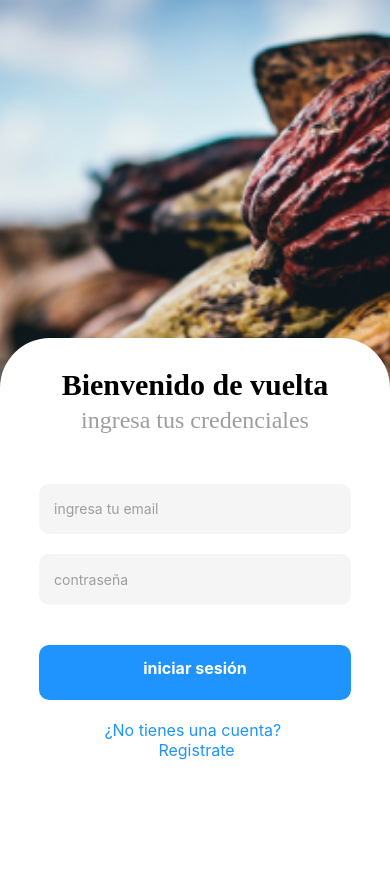
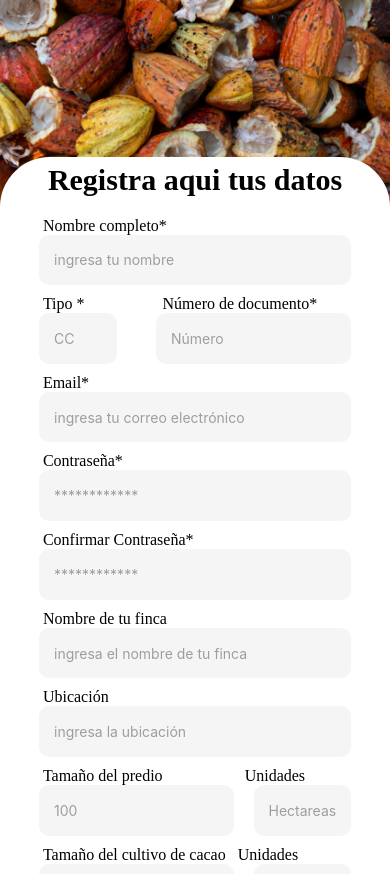
Before and after one commit to wilopz/cacaotech-expo, a React Native app: screen /RegisterScreen in a window 390 px wide. Before the commit the page ends 844 px from the top, so only its background shows below. Built offline with nearby package versions, Linux system fonts and the light colour scheme.

Commit message:
Complete

```diff
--- a/src/navigator/StackNavigator.tsx
+++ b/src/navigator/StackNavigator.tsx
@@ -3,6 +3,7 @@ import React from "react";
 import { InicioScreen } from '../screens/InicioScreen';
 import { ModelScreen } from "../screens/ModelScreen";
 import { createNativeStackNavigator } from '@react-navigation/native-stack';
+import { RegisterScreen } from "../screens/RegisterScreen";
 
 const Stack = createNativeStackNavigator();
 
@@ -15,8 +16,7 @@ export const StackNavigator =() => {
     >
         <Stack.Screen name="InicioScreen" component={ InicioScreen } />
         <Stack.Screen name="ModelScreen" component={ ModelScreen } />
- {/*        <Stack.Screen name="LoginScreen" component={ LoginScreen } />
-        <Stack.Screen name="RegisterScreen" component={ RegisterScreen } /> */}
+        <Stack.Screen name="RegisterScreen" component={ RegisterScreen } />
     </Stack.Navigator>
   );
 }
--- a/src/screens/InicioScreen.tsx
+++ b/src/screens/InicioScreen.tsx
@@ -26,16 +26,18 @@ export const InicioScreen = ( {navigation}:Props ) => {
                 styles.text,
                 styles.text1
             ]}>
-          ingresa tus credenciales
+          Ingresa tus credenciales
         </Text>
 
         <TextInput
             style={styles.inputEmail}
-            placeholder="ingresa tu email"
+            placeholder="Ingresa tu email"
+            keyboardType="email-address"
         />
         <TextInput
             style={styles.inputContrasena}
-            placeholder="contraseña"
+            placeholder="Contraseña"
+            secureTextEntry={true}
         />
 
         <TouchableOpacity
@@ -46,7 +48,7 @@ export const InicioScreen = ( {navigation}:Props ) => {
         </TouchableOpacity>
 
         <TouchableOpacity
-              onPress={ () => navigation.navigate('ModelScreen') }
+              onPress={ () => navigation.navigate('RegisterScreen') }
         >
             <Text style = {styles.textRegistro} >
               ¿No tienes una cuenta? {"\n"}
@@ -71,7 +73,7 @@ const styles = StyleSheet.create({
   },
   panel:{
     backgroundColor: 'white',
-    height: height*0.60,
+    height: height*0.55,
     width: width,
     flex: 1,
     position: 'absolute',
@@ -97,10 +99,10 @@ const styles = StyleSheet.create({
   inputEmail:{
     backgroundColor:'#F5F5F5',
     color: '#9E9E9E',
-    marginTop: 50,
+    marginTop: 40,
     alignSelf:'center',
     width: width*0.8,
-    height: height*0.06,
+    height: height*0.065,
     borderRadius: 10,
     padding: 15,
   },
@@ -110,7 +112,7 @@ const styles = StyleSheet.create({
     marginVertical: 20,
     alignSelf:'center',
     width: width*0.8,
-    height: height*0.06,
+    height: height*0.065,
     borderRadius: 10,
     padding: 15,
   },
@@ -120,7 +122,6 @@ const styles = StyleSheet.create({
     height: height*0.065,
     alignSelf: 'center',
     borderRadius: 10,
-    marginTop: 20,
   },
   textButton: {
     fontSize: 16,
--- a/src/screens/ModelScreen.tsx
+++ b/src/screens/ModelScreen.tsx
@@ -139,6 +139,7 @@ export const ModelScreen = ( {navigation}:Props ) => {
           style={styles.imagescreen}
           source={ require('../images/screen4.jpg')}
       />
+
       <View style = {styles.panel}>
         <View style={styles.textos}>
             <Text style = {[
@@ -190,10 +191,11 @@ const styles = StyleSheet.create({
   },
   panel:{
     backgroundColor: 'white',
-    height:'60%',
+    height:'80%',
     width: '100%',
+    flex: 1,
     position: 'absolute',
-    bottom: 125,
+    bottom: 0,
     borderTopLeftRadius: 50,
     borderTopRightRadius: 50,
   },
@@ -207,7 +209,7 @@ const styles = StyleSheet.create({
     justifyContent: "center",
   },
   status: { marginBottom: 10, fontSize: 16 },
-  reset: { color: "blue" },
+  reset: { color: "#2094FE" },
   imageContainer: {
     width: 250,
     height: 250,
--- a/src/screens/Output.tsx
+++ b/src/screens/Output.tsx
@@ -47,7 +47,7 @@ const styles = StyleSheet.create({
     predictedValue: {
         fontSize: 64,
         fontWeight: "bold",
-        color: "green",
+        color: "#2094FE",
         shadowOpacity: 0.75,
         shadowRadius: 5,
         shadowColor: "black",
--- /dev/null
+++ b/src/screens/RegisterScreen.tsx
@@ -0,0 +1,446 @@
+/* eslint-disable prettier/prettier */
+import React, { useState } from 'react';
+import { View, StyleSheet, Dimensions, ImageBackground, Text, TouchableOpacity, ScrollView, InteractionManager } from 'react-native';
+import { StackScreenProps } from '@react-navigation/stack';
+import { TextInput } from 'react-native-gesture-handler';
+import CheckBox from '@react-native-community/checkbox';
+
+
+interface Props extends StackScreenProps<any,any>{};
+
+const { width, height } = Dimensions.get('window');
+
+export const RegisterScreen = ( {navigation}:Props ) => {
+
+  const [isSelected, setSelection] = useState(false);
+
+  //Contenido del scrollview
+  let [matriz, setMatriz] = useState([
+    { key:'1',
+    action:
+    <View>
+      <Text style = {[
+                  styles.text,
+                  styles.textTittle,
+              ]}
+              >
+            Registra aqui tus datos
+      </Text>
+
+      <Text style = {styles.textPregunta}>
+        Nombre completo*
+      </Text>
+
+      <TextInput
+        style={styles.inputNombre}
+        placeholder="ingresa tu nombre"
+      />
+
+      <View style={{flexDirection:'row'}}>
+        <Text style = {styles.textPreguntaTipo}>
+            Tipo *
+        </Text>
+
+        <Text style = {styles.textPreguntaDocumento}>
+            Número de documento*
+        </Text>
+      </View>
+
+      <View style={{flexDirection:'row'}}>
+        <TextInput
+            style={styles.inputTipo}
+            placeholder="CC"
+            editable={false}
+
+        />
+        <TextInput
+            style={styles.inputDocumento}
+            placeholder="Número"
+            />
+      </View>
+
+      <Text style = {styles.textPreguntaEmail}>
+          Email*
+      </Text>
+
+      <TextInput
+          style={styles.inputNombre}
+          placeholder="ingresa tu correo electrónico"
+          keyboardType="email-address"
+      />
+
+      <Text style = {styles.textPreguntaEmail}>
+        Contraseña*
+      </Text>
+
+      <TextInput
+          style={styles.inputNombre}
+          placeholder="************"
+          secureTextEntry={true}
+      />
+
+      <Text style = {styles.textPreguntaEmail}>
+        Confirmar Contraseña*
+      </Text>
+
+      <TextInput
+          style={styles.inputNombre}
+          placeholder="************"
+          secureTextEntry={true}
+      />
+
+    </View>
+    },
+
+    { key:'2',
+    action:
+    <View>
+      <Text style = {styles.textPreguntaFinca}>
+          Nombre de tu finca
+      </Text>
+
+      <TextInput
+          style={styles.inputNombre}
+          placeholder="ingresa el nombre de tu finca"
+      />
+
+      <Text style = {styles.textPreguntaFinca}>
+          Ubicación
+      </Text>
+
+      <TextInput
+          style={styles.inputNombre}
+          placeholder="ingresa la ubicación"
+      />
+
+      <View style={{flexDirection:'row'}}>
+        <Text style = {styles.textPreguntaAreaTotal}>
+            Tamaño del predio
+        </Text>
+
+        <Text style = {styles.textPreguntaUnidades}>
+            Unidades
+        </Text>
+      </View>
+
+      <View style={{flexDirection:'row'}}>
+        <TextInput
+            style={styles.inputAreaTotal}
+            placeholder="100"
+        />
+        <TextInput
+            style={styles.inputUnidades}
+            placeholder="Hectareas"
+            editable={false}
+            />
+      </View>
+
+      <View style={{flexDirection:'row'}}>
+        <Text style = {styles.textPreguntaAreaTotal}>
+            Tamaño del cultivo de cacao
+        </Text>
+
+        <Text style = {styles.textPreguntaUnidadesCultivo}>
+            Unidades
+        </Text>
+      </View>
+
+      <View style={{flexDirection:'row'}}>
+        <TextInput
+            style={styles.inputAreaTotal}
+            placeholder="100"
+        />
+        <TextInput
+            style={styles.inputUnidades}
+            placeholder="Hectareas"
+            editable={false}
+            />
+      </View>
+
+      <View style={{flexDirection:'row'}}>
+        <Text style = {styles.textPreguntaAreaTotal}>
+            Tamaño de cultivo criollo
+        </Text>
+
+        <Text style = {styles.textPreguntaUnidadesCultivo2}>
+            Unidades
+        </Text>
+      </View>
+
+      <View style={{flexDirection:'row'}}>
+        <TextInput
+            style={styles.inputAreaTotal}
+            placeholder="100"
+        />
+        <TextInput
+            style={styles.inputUnidades}
+            placeholder="Hectareas"
+            editable={false}
+            />
+      </View>
+
+      <Text style = {styles.textPregunta}>
+          Clones de cacao
+      </Text>
+
+      <TextInput
+          style={styles.inputNombre2}
+          placeholder="ingresa los clones que crea que tiene"
+      />
+
+    </View>
+    },
+
+    { key:'4',
+    action:
+    <View style={styles.margenInferior}>
+      <TouchableOpacity
+          style={styles.buttonCp}
+          onPress={ () => navigation.navigate('InicioScreen')}
+        >
+          <Text style= { styles.textButton }>{'Crear Usuario'}</Text>
+      </TouchableOpacity>
+    </View>
+    },
+
+    { key:'5',
+    action:
+    <View style={styles.margenInferior}>
+      <Text></Text>
+    </View>
+    },
+
+  ]);
+
+  return (
+    <View style={styles.container}>
+      <ImageBackground
+          style={styles.imagescreen}
+          source={ require('../images/screen3.jpg')}
+      />
+
+      <View style={styles.panel}>
+
+        <View style={styles.margen}>
+          <Text></Text>
+        </View>
+
+        <ScrollView style={{flex:1, height:height}}>
+          {
+            matriz.map((item) => {
+              return (
+                  <View key = {item.key}>
+                  {item.action}
+                  </View>
+                  )
+              })
+          }
+        </ScrollView>
+
+      </View>
+
+    </View>
+  )
+}
+
+const styles = StyleSheet.create({
+  container: {
+    flexDirection:'column',
+    height: height,
+    width: width,
+  },
+  imagescreen: {
+    height: height*0.25,
+    width: width,
+  },
+  panel:{
+    backgroundColor: 'white',
+    height: height*0.85,
+    width: width,
+    position: 'absolute',
+    flex:1,
+    bottom: -30,
+    borderTopLeftRadius: 50,
+    borderTopRightRadius: 50,
+  },
+  text: {
+    fontFamily: 'Mulish',
+    alignSelf: 'center',
+  },
+  textTittle:{
+    fontSize: 30,
+    fontWeight: "bold",
+    color: 'black',
+    marginBottom: 20,
+  },
+  textPregunta:{
+    fontFamily: 'Mulish',
+    fontSize: 16,
+    color: 'black',
+    paddingLeft: width*0.11
+  },
+  inputNombre: {
+    backgroundColor:'#F5F5F5',
+    color: '#9E9E9E',
+    alignSelf:'center',
+    width: width*0.8,
+    height: height*0.06,
+    borderRadius: 10,
+    padding: 15,
+  },
+  inputNombre2: {
+    backgroundColor:'#F5F5F5',
+    color: '#9E9E9E',
+    alignSelf:'center',
+    width: width*0.8,
+    height: height*0.06,
+    borderRadius: 10,
+    padding: 15,
+    marginBottom:30,
+  },
+  textDocumento:{
+    fontFamily: 'Mulish',
+    fontSize: 16,
+    fontWeight: "bold",
+    color: 'black',
+    marginTop: 10,
+    paddingLeft: width*0.11
+  },
+  inputTipo: {
+    backgroundColor:'#F5F5F5',
+    color: '#9E9E9E',
+    width: width*0.2,
+    height: height*0.06,
+    borderRadius: 10,
+    marginLeft: width*0.10,
+    paddingLeft: 15
+  },
+  textPreguntaTipo:{
+    fontFamily: 'Mulish',
+    fontSize: 16,
+    color: 'black',
+    marginTop: 10,
+    paddingLeft: width*0.11
+  },
+  textPreguntaDocumento:{
+    fontFamily: 'Mulish',
+    fontSize: 16,
+    color: 'black',
+    marginTop: 10,
+    paddingLeft: width*0.2
+  },
+  inputDocumento: {
+    backgroundColor:'#F5F5F5',
+    color: '#9E9E9E',
+    width: width*0.5,
+    height: height*0.06,
+    borderRadius: 10,
+    marginLeft: width*0.10,
+    paddingLeft: 15
+  },
+  textPreguntaEmail:{
+    fontFamily: 'Mulish',
+    fontSize: 16,
+    color: 'black',
+    marginTop: 10,
+    paddingLeft: width*0.11
+  },
+  politicas:{
+    flexDirection:'row',
+    fontFamily: 'Mulish',
+    alignSelf: 'center',
+    justifyContent:'space-between',
+    marginTop:10,
+  },
+  checkbox: {
+    alignSelf: "center",
+  },
+  buttonCp: {
+    backgroundColor: '#2094FE',
+    width: width*0.8,
+    height: height*0.065,
+    alignSelf: 'center',
+    borderRadius: 10,
+    borderTop: 10,
+  },
+  textButton: {
+    fontSize: 16,
+    color: 'white',
+    alignSelf: 'center',
+    fontWeight: "bold",
+    margin: height*0.015,
+    justifyContent:'center',
+  },
+  textPreguntaFinca:{
+    fontFamily: 'Mulish',
+    fontSize: 16,
+    color: 'black',
+    marginTop: 10,
+    paddingLeft: width*0.11
+  },
+  textPreguntaAreaTotal:{
+    fontFamily: 'Mulish',
+    fontSize: 16,
+    color: 'black',
+    marginTop: 10,
+    paddingLeft: width*0.11
+  },
+  textPreguntaUnidades:{
+    fontFamily: 'Mulish',
+    fontSize: 16,
+    color: 'black',
+    marginTop: 10,
+    paddingLeft: 82,
+  },
+  inputAreaTotal: {
+    backgroundColor:'#F5F5F5',
+    color: '#9E9E9E',
+    width: width*0.5,
+    height: height*0.06,
+    borderRadius: 10,
+    marginLeft: width*0.10,
+    paddingLeft: 15
+  },
+  inputUnidades: {
+    backgroundColor:'#F5F5F5',
+    color: '#9E9E9E',
+    width: width*0.25,
+    height: height*0.06,
+    borderRadius: 10,
+    marginLeft: width*0.05,
+    paddingLeft: 15
+  },
+  inputunidades2: {
+    backgroundColor:'#F5F5F5',
+    color: '#9E9E9E',
+    width: width*0.25,
+    height: height*0.06,
+    borderRadius: 10,
+    marginLeft: width*0.05,
+    paddingLeft: 15,
+    marginBottom: 20,
+  },
+  textPreguntaUnidadesCultivo:{
+    fontFamily: 'Mulish',
+    fontSize: 16,
+    color: 'black',
+    marginTop: 10,
+    paddingLeft: 12,
+  },
+  textPreguntaUnidadesCultivo2:{
+    fontFamily: 'Mulish',
+    fontSize: 16,
+    color: 'black',
+    marginTop: 10,
+    paddingLeft: 38,
+  },
+  margen:{
+    marginVertical:3
+  },
+  margenInferior:{
+    marginBottom:15
+  },
+  margenInferior2:{
+    marginTop:15
+  },
+})
```
Also changed, not shown: src/images/088e92bc-7230-430b-a83b-bfc41fa8b599.jfif (added), src/images/images_icon.png.
